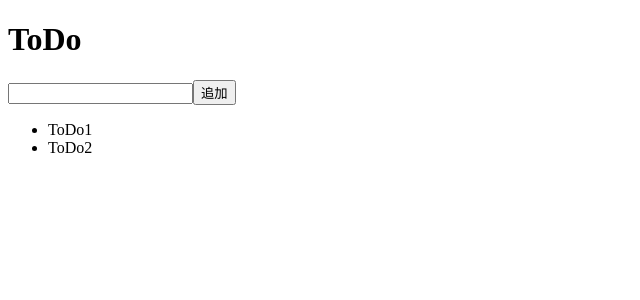
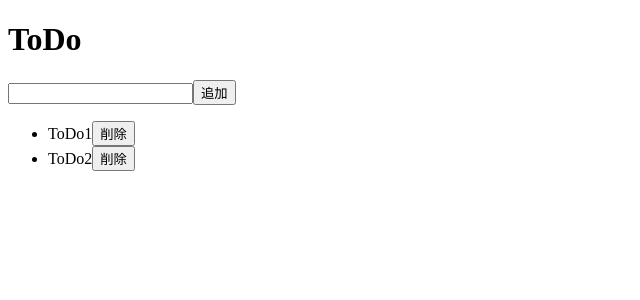
Before and after one commit to medi772425/react_todo_elementary, a React (Create React App) app: page / in a window 1280 px wide. Shown: the top 300 px of the page, without its empty margins (0-640 px from the left). Built offline with nearby package versions, Linux system fonts and the light colour scheme.

Commit message:
削除機能を追加

```diff
--- a/src/App.js
+++ b/src/App.js
@@ -12,6 +12,15 @@ const App = () => {
     setTodos((prevTodos) => [...prevTodos, new_todo]);
   };
 
+  const deleteTodo = (index) => {
+    setTodos((prevTodos) => {
+      const l_newTodos = [...prevTodos];
+      l_newTodos.splice(index, 1);
+
+      return l_newTodos;
+    });
+  };
+
   return (
     <>
       <h1>ToDo</h1>
@@ -19,7 +28,7 @@ const App = () => {
         <input type="text" id="text_new_todo" />
         <button onClick={addTodo}>追加</button>
         <ul>
-          <List todos={todos} />
+          <List todos={todos} deleteTodo={deleteTodo} />
         </ul>
       </div>
     </>
--- a/src/components/List.js
+++ b/src/components/List.js
@@ -1,8 +1,19 @@
 import React from 'react';
 
-const List = ({ todos }) => {
+const List = ({ todos, deleteTodo }) => {
   return todos.map((todo, index) => {
-    return <li key={index}>{todo}</li>;
+    return (
+      <li key={index}>
+        {todo}
+        <button
+          onClick={() => {
+            deleteTodo(index);
+          }}
+        >
+          削除
+        </button>
+      </li>
+    );
   });
 };
 
```
